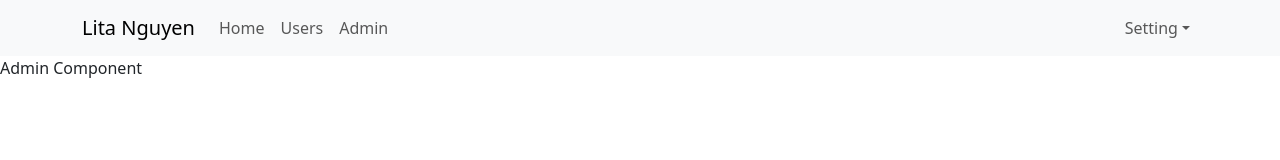
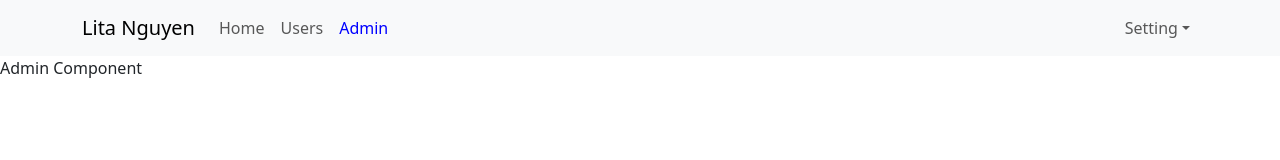
Before and after one commit to lita-nguyen/demo_week2_react, a React (Create React App) app in the folder basic-react/: page /admins in a window 1280 px wide. Shown: the top 160 px of the page. Built offline with nearby package versions, Linux system fonts and the light colour scheme.

Commit message:
activ link

```diff
--- a/basic-react/src/App.js
+++ b/basic-react/src/App.js
@@ -1,6 +1,5 @@
 import "./App.scss";
 import Header from "./components/Header/Header";
-import { Link } from "react-router-dom";
 import {
   Form,
   Outlet,
--- a/basic-react/src/App.scss
+++ b/basic-react/src/App.scss
@@ -16,3 +16,15 @@
   -webkit-font-smoothing: antialiased;
   -moz-osx-font-smoothing: grayscale;
 }
+
+.app-container {
+  .header-container {
+    .navbar-nav {
+      .nav-link {
+        &.active {
+          color: blue;
+        }
+      }
+    }
+  }
+}
--- a/basic-react/src/components/Header/Header.js
+++ b/basic-react/src/components/Header/Header.js
@@ -2,7 +2,7 @@
 import Nav from "react-bootstrap/Nav";
 import Navbar from "react-bootstrap/Navbar";
 import NavDropdown from "react-bootstrap/NavDropdown";
-import { Link } from "react-router-dom";
+import { NavLink } from "react-router-dom";
 
 const Header = () => {
   return (
@@ -12,15 +12,15 @@
         <Navbar.Toggle aria-controls="basic-navbar-nav" />
         <Navbar.Collapse id="basic-navbar-nav">
           <Nav className="me-auto">
-            <Link to="/" className="nav-link">
+            <NavLink to="/" className="nav-link">
               Home
-            </Link>
-            <Link to="/users" className="nav-link">
+            </NavLink>
+            <NavLink to="/users" className="nav-link">
               Users
-            </Link>
-            <Link to="/admins" className="nav-link">
+            </NavLink>
+            <NavLink to="/admins" className="nav-link">
               Admin
-            </Link>
+            </NavLink>
           </Nav>
 
           <Nav>
```
